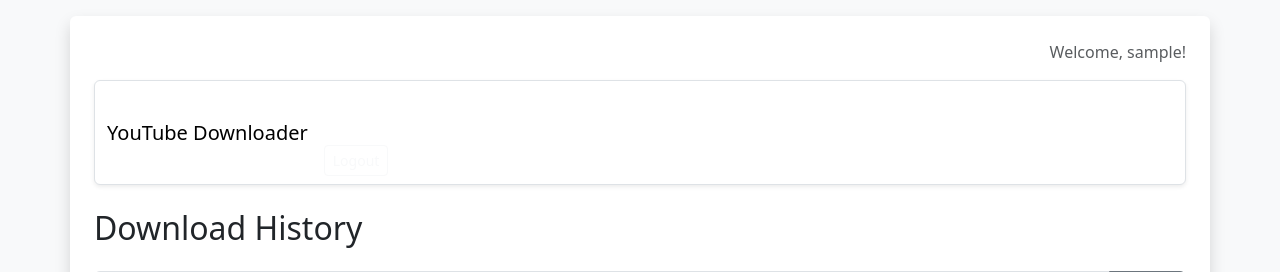
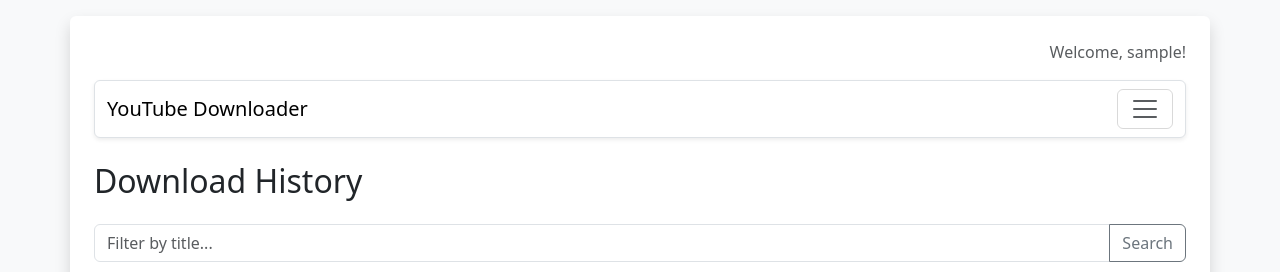
Before and after one commit to hommyrosado/UMGC_Capstone, a Flask app: page /history in a window 1280 px wide. Shown: the top 272 px of the page. Run offline with Flask 3, Linux system fonts and the light colour scheme; the visitor is signed in with stand-in values (Sample User, id 1); some libraries are stand-ins or nearby versions.

Commit message:
Update boostrap code in base.html

```diff
--- a/templates/base.html
+++ b/templates/base.html
@@ -25,7 +25,6 @@
 </div>
 
 <div class="container bg-white p-3 p-sm-4 rounded shadow">
-
   {% with messages = get_flashed_messages() %}
     {% if messages %}
       <div class="alert alert-warning alert-dismissible fade show" role="alert">
@@ -42,7 +41,8 @@
   {% endif %}
 
   <!-- Navbar -->
-    <nav class="navbar navbar-expand-lg bg-white border rounded shadow-sm mb-4">
+<!--  <nav class="navbar navbar-expand-lg bg-white border rounded shadow-sm mb-4">-->
+  <nav class="navbar bg-white border rounded shadow-sm mb-4">
     <div class="container-fluid">
       <a class="navbar-brand" href="/">YouTube Downloader</a>
       <button class="navbar-toggler" type="button" data-bs-toggle="offcanvas" data-bs-target="#offcanvasNavbar" aria-controls="offcanvasNavbar">
@@ -170,7 +170,6 @@
     window.location.href = "https://www.youtube.com";
   }
 
-  // Existing DOMContentLoaded block
   window.addEventListener("DOMContentLoaded", () => {
     const params = new URLSearchParams(window.location.search);
     if (params.get("modal") === "about") {
@@ -185,16 +184,11 @@
       });
     });
 
-    // ✅ Show disclaimer if not previously accepted
-    // if (!localStorage.getItem("disclaimerAccepted")) {
-    //   document.getElementById("disclaimerModal").style.display = "block";
-    localStorage.removeItem("disclaimerAccepted"); // Optional: reset the flag
+    // Force disclaimer for testing
+    localStorage.removeItem("disclaimerAccepted");
     document.getElementById("disclaimerModal").style.display = "block";
-
-    // }
   });
 </script>
-
 {% endblock %}
 </body>
 </html>
```
Lines whose indentation alone changed are shown as unchanged.
